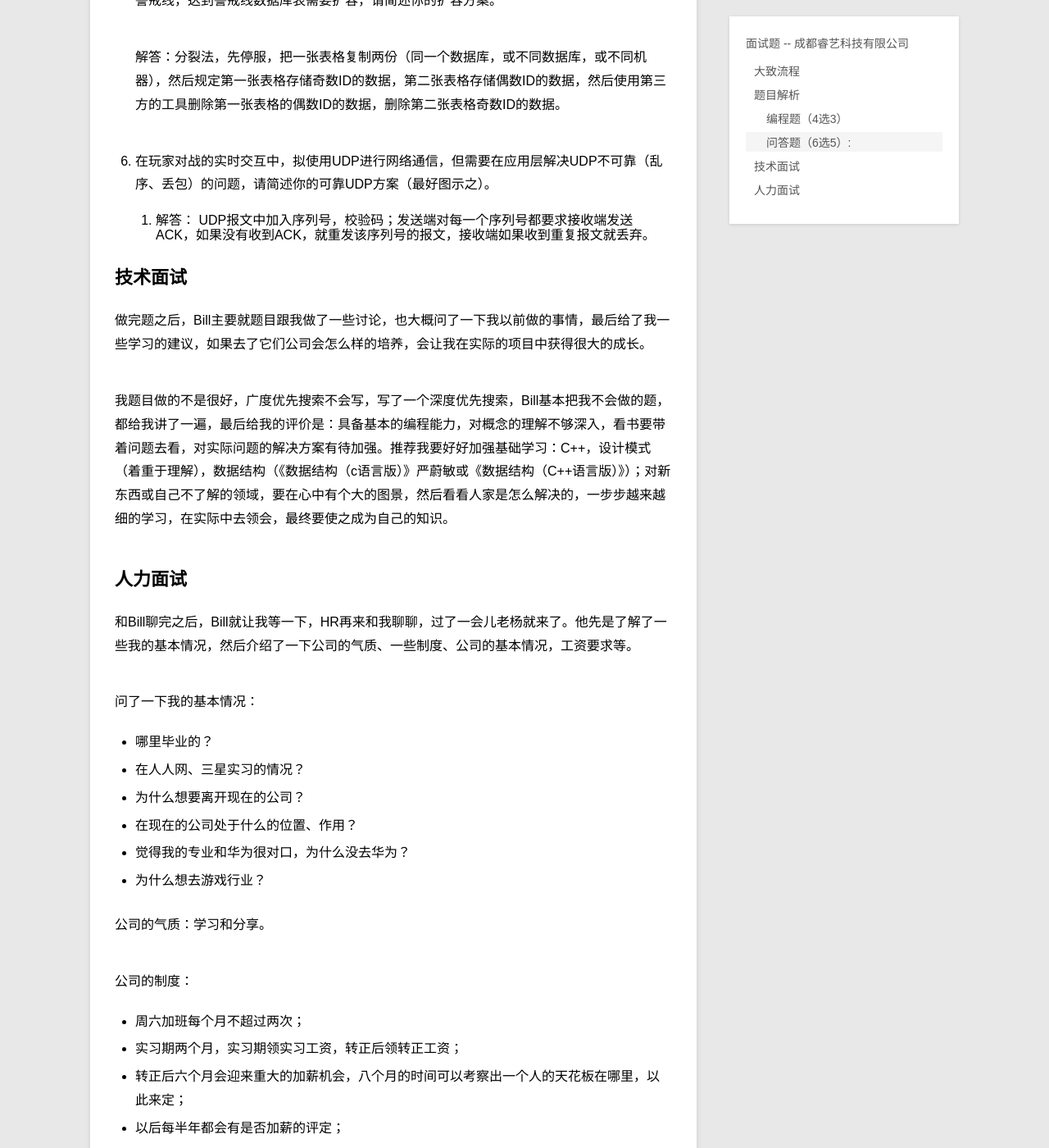
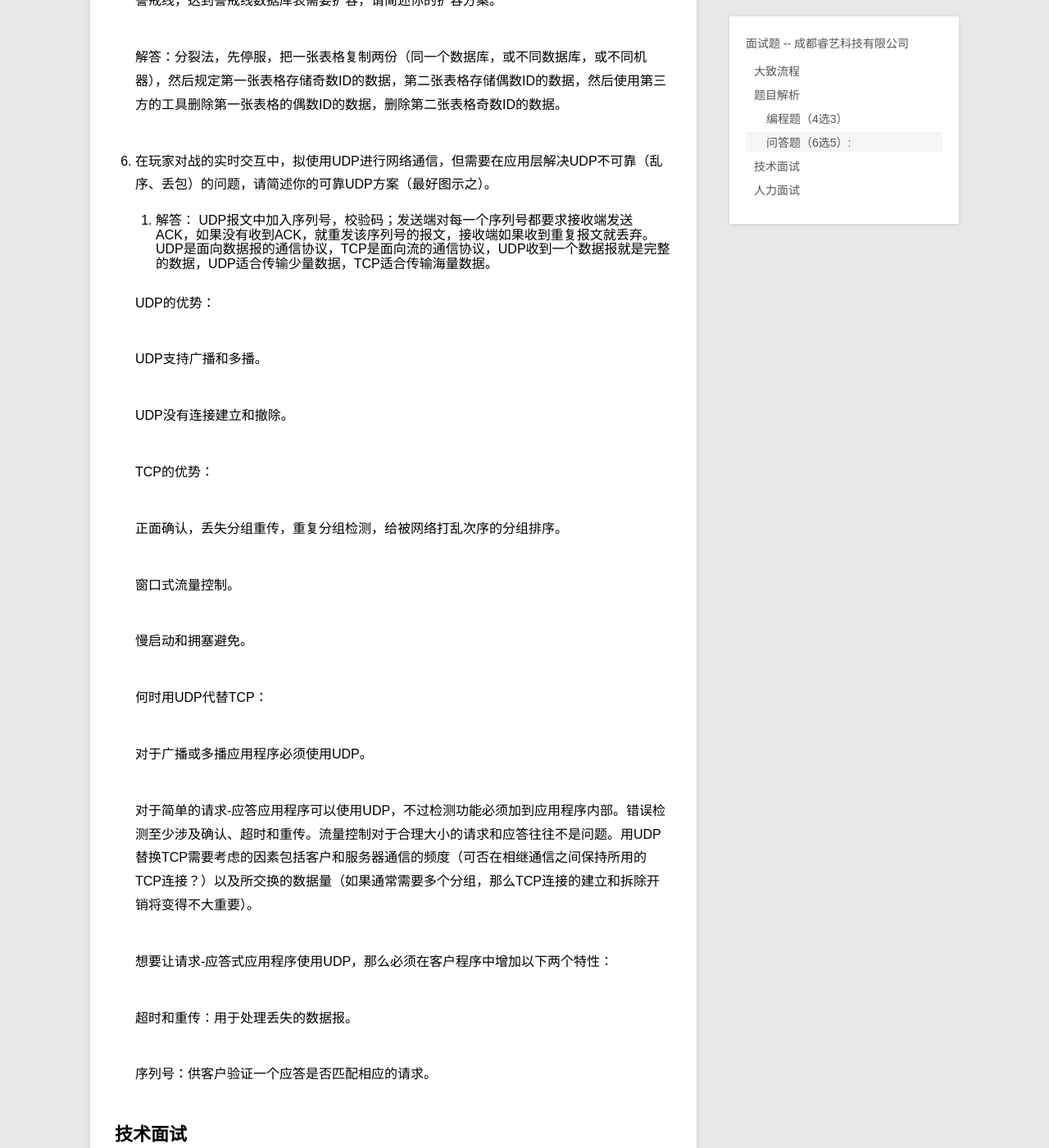
Before and after one commit to xiaofandh12/xiaofandh12.github.io, a Jekyll site: the page built from _posts/blog/2016-05-21-Interview-Ruiyi.md, in a window 1280 px wide and 1400 px high, scrolled down 8070 px. Shown: the whole window at 82% size. Built offline with Jekyll 4.4.1, drawn with Linux system fonts in a browser that asks for light colours; Markdown is read by kramdown in place of the engine named in the settings; comment, search, counter and statistics services are not loaded.

Commit message:
2016-05-21-Interview-Ruiyi.md when to use UDP

```diff
--- a/_posts/blog/2016-05-21-Interview-Ruiyi.md
+++ b/_posts/blog/2016-05-21-Interview-Ruiyi.md
@@ -238,7 +238,33 @@ category: blog
 
 6. 在玩家对战的实时交互中，拟使用UDP进行网络通信，但需要在应用层解决UDP不可靠（乱序、丢包）的问题，请简述你的可靠UDP方案（最好图示之）。
 
-	* 解答： UDP报文中加入序列号，校验码；发送端对每一个序列号都要求接收端发送ACK，如果没有收到ACK，就重发该序列号的报文，接收端如果收到重复报文就丢弃。
+	* 解答： UDP报文中加入序列号，校验码；发送端对每一个序列号都要求接收端发送ACK，如果没有收到ACK，就重发该序列号的报文，接收端如果收到重复报文就丢弃。UDP是面向数据报的通信协议，TCP是面向流的通信协议，UDP收到一个数据报就是完整的数据，UDP适合传输少量数据，TCP适合传输海量数据。
+
+    UDP的优势：
+
+    UDP支持广播和多播。
+
+    UDP没有连接建立和撤除。
+
+    TCP的优势：
+
+    正面确认，丢失分组重传，重复分组检测，给被网络打乱次序的分组排序。
+
+    窗口式流量控制。
+
+    慢启动和拥塞避免。
+
+    何时用UDP代替TCP：
+
+    对于广播或多播应用程序必须使用UDP。
+
+    对于简单的请求-应答应用程序可以使用UDP，不过检测功能必须加到应用程序内部。错误检测至少涉及确认、超时和重传。流量控制对于合理大小的请求和应答往往不是问题。用UDP替换TCP需要考虑的因素包括客户和服务器通信的频度（可否在相继通信之间保持所用的TCP连接？）以及所交换的数据量（如果通常需要多个分组，那么TCP连接的建立和拆除开销将变得不大重要）。
+
+    想要让请求-应答式应用程序使用UDP，那么必须在客户程序中增加以下两个特性：
+
+    超时和重传：用于处理丢失的数据报。
+
+    序列号：供客户验证一个应答是否匹配相应的请求。
 
 ## 技术面试
 
```
